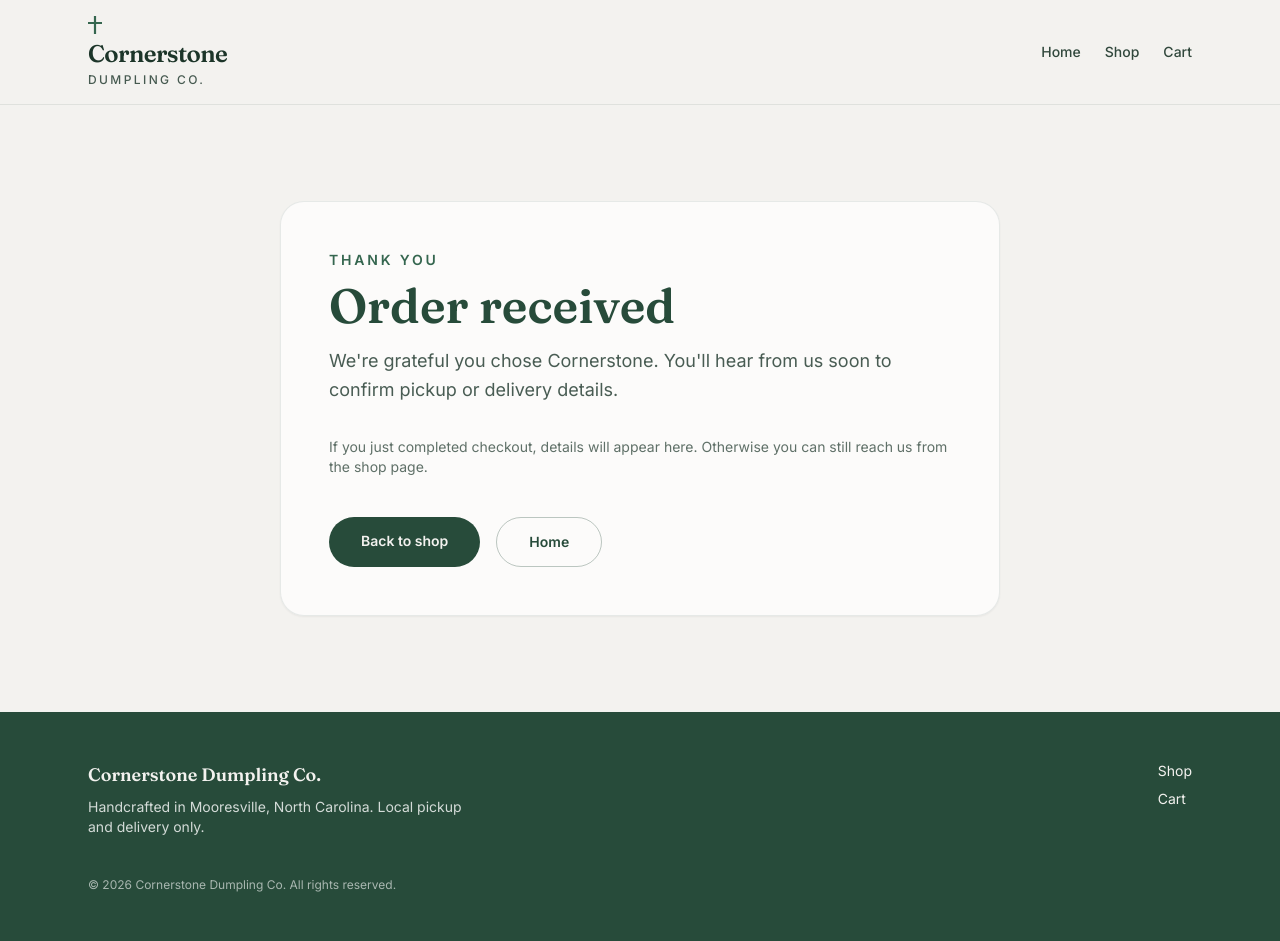
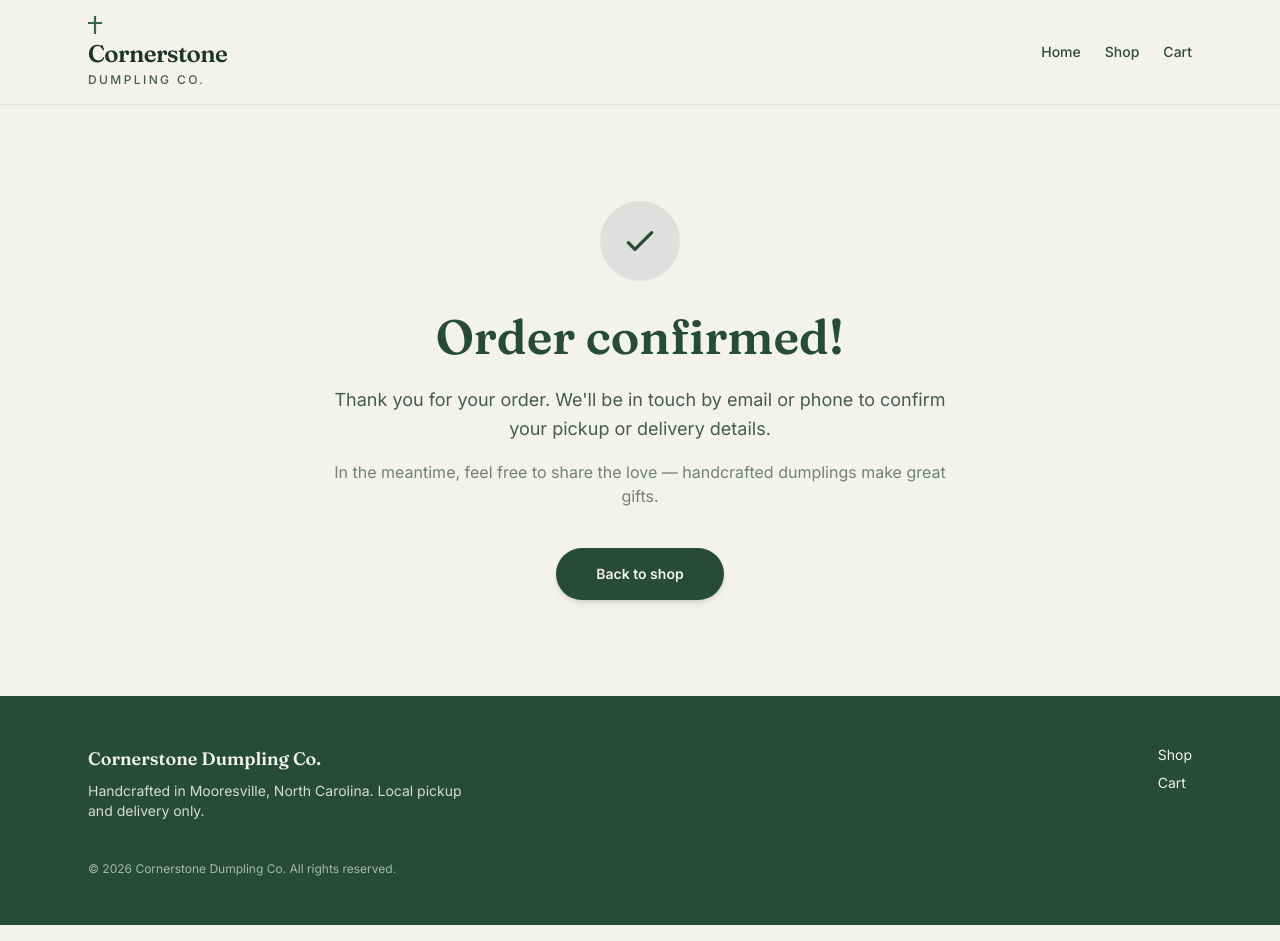
Before and after one commit to Stained0bsidian/cornerstone-dumpling-co, a Next.js app: page /order-confirmed in a window 1280 px wide. Built offline with nearby package versions, Linux system fonts and the light colour scheme.

Commit message:
Add Stripe checkout integration

```diff
--- a/app/checkout/page.tsx
+++ b/app/checkout/page.tsx
@@ -5,18 +5,12 @@ import { FormEvent, useState } from "react";
 import Link from "next/link";
 import { useCart } from "@/context/CartContext";
 import { formatPrice } from "@/lib/products";
-import {
-  LAST_ORDER_STORAGE_KEY,
-  type CheckoutOrder,
-} from "@/lib/order";
 
 export default function CheckoutPage() {
   const router = useRouter();
-  const { lines, subtotalCents, clearCart } = useCart();
+  const { lines, subtotalCents } = useCart();
   const [submitting, setSubmitting] = useState(false);
-  const [fulfillment, setFulfillment] = useState<"pickup" | "delivery">(
-    "pickup",
-  );
+  const [fulfillment, setFulfillment] = useState<"pickup" | "delivery">("pickup");
   const [customerName, setCustomerName] = useState("");
   const [email, setEmail] = useState("");
   const [phone, setPhone] = useState("");
@@ -28,16 +22,9 @@ export default function CheckoutPage() {
   if (lines.length === 0) {
     return (
       <div className="mx-auto max-w-6xl px-4 py-16 sm:px-6">
-        <h1 className="font-heading text-brand-green text-4xl font-semibold">
-          Checkout
-        </h1>
-        <p className="font-body text-brand-forest/75 mt-4 text-lg">
-          Your cart is empty. Add something delicious first.
-        </p>
-        <Link
-          href="/shop"
-          className="font-body bg-brand-green hover:bg-brand-green-accent text-brand-cream mt-8 inline-flex rounded-full px-8 py-3.5 text-sm font-semibold transition-colors"
-        >
+        <h1 className="font-heading text-brand-green text-4xl font-semibold">Checkout</h1>
+        <p className="font-body text-brand-forest/75 mt-4 text-lg">Your cart is empty. Add something delicious first.</p>
+        <Link href="/shop" className="font-body bg-brand-green hover:bg-brand-green-accent text-brand-cream mt-8 inline-flex rounded-full px-8 py-3.5 text-sm font-semibold transition-colors">
           Go to shop
         </Link>
       </div>
@@ -61,50 +48,32 @@ export default function CheckoutPage() {
       return;
     }
 
-    const orderId = `ORD-${Date.now()}`;
-    const order: CheckoutOrder = {
-      orderId,
-      createdAt: new Date().toISOString(),
-      customerName: customerName.trim(),
-      email: email.trim(),
-      phone: phone.trim(),
-      fulfillment,
-      deliveryAddress:
-        fulfillment === "delivery" ? deliveryAddress.trim() : null,
-      preferredDateTime: preferredDateTime.trim(),
-      specialInstructions: specialInstructions.trim(),
-      lines: lines.map((l) => ({
-        name: l.product.name,
-        quantity: l.quantity,
-        lineTotalCents: l.product.priceCents * l.quantity,
-      })),
-      subtotalCents,
-    };
-
     setSubmitting(true);
     try {
-      const res = await fetch("/api/order", {
+      const res = await fetch("/api/checkout", {
         method: "POST",
         headers: { "Content-Type": "application/json" },
-        body: JSON.stringify(order),
+        body: JSON.stringify({
+          lines: lines.map((l) => ({ productId: l.product.id, quantity: l.quantity })),
+          customerName: customerName.trim(),
+          email: email.trim(),
+          phone: phone.trim(),
+          fulfillment,
+          deliveryAddress: fulfillment === "delivery" ? deliveryAddress.trim() : null,
+          preferredDateTime: preferredDateTime.trim(),
+          specialInstructions: specialInstructions.trim(),
+        }),
       });
-      const data = (await res.json()) as { ok?: boolean; error?: string };
 
-      if (!res.ok || !data.ok) {
+      const data = await res.json() as { url?: string; error?: string };
+
+      if (!res.ok || !data.url) {
         setError(data.error ?? "Something went wrong. Please try again.");
         return;
       }
 
-      try {
-        sessionStorage.setItem(LAST_ORDER_STORAGE_KEY, JSON.stringify(order));
-      } catch {
-        // ignore storage errors
-      }
-
-      // TODO: Stripe — after successful payment, attach payment intent id to order in DB.
-
-      clearCart();
-      router.push("/order-confirmed");
+      // Redirect to Stripe Checkout
+      window.location.href = data.url;
     } catch {
       setError("Network error. Check your connection and try again.");
     } finally {
@@ -114,91 +83,49 @@ export default function CheckoutPage() {
 
   return (
     <div className="mx-auto max-w-6xl px-4 py-12 sm:px-6 sm:py-16">
-      <h1 className="font-heading text-brand-green text-4xl font-semibold">
-        Checkout
-      </h1>
+      <h1 className="font-heading text-brand-green text-4xl font-semibold">Checkout</h1>
       <p className="font-body text-brand-forest/75 mt-3 max-w-2xl">
-        Local pickup or local delivery only—we&apos;ll confirm your order by
-        email or phone.
+        Local pickup or local delivery only—we&apos;ll confirm your order by email or phone.
       </p>
 
       <div className="mt-12 grid gap-12 lg:grid-cols-5">
         <section className="border-brand-green/10 lg:col-span-3 rounded-3xl border bg-white/70 p-6 shadow-sm sm:p-8">
-          <h2 className="font-heading text-brand-forest text-2xl font-semibold">
-            Your details
-          </h2>
+          <h2 className="font-heading text-brand-forest text-2xl font-semibold">Your details</h2>
           <form className="mt-8 space-y-6" onSubmit={handleSubmit} noValidate>
             {error && (
-              <p
-                className="font-body rounded-xl bg-red-50 px-4 py-3 text-sm text-red-800"
-                role="alert"
-              >
-                {error}
-              </p>
+              <p className="font-body rounded-xl bg-red-50 px-4 py-3 text-sm text-red-800" role="alert">{error}</p>
             )}
 
             <div className="grid gap-6 sm:grid-cols-2">
               <label className="font-body block text-sm font-medium text-brand-forest">
                 Full name
-                <input
-                  required
-                  name="customerName"
-                  value={customerName}
-                  onChange={(e) => setCustomerName(e.target.value)}
-                  autoComplete="name"
-                  className="border-brand-green/20 focus:border-brand-green focus:ring-brand-green/30 mt-2 w-full rounded-xl border bg-white px-4 py-3 text-brand-forest shadow-sm focus:outline-none focus:ring-2"
-                />
+                <input required name="customerName" value={customerName} onChange={(e) => setCustomerName(e.target.value)} autoComplete="name"
+                  className="border-brand-green/20 focus:border-brand-green focus:ring-brand-green/30 mt-2 w-full rounded-xl border bg-white px-4 py-3 text-brand-forest shadow-sm focus:outline-none focus:ring-2" />
               </label>
               <label className="font-body block text-sm font-medium text-brand-forest">
                 Email
-                <input
-                  required
-                  type="email"
-                  name="email"
-                  value={email}
-                  onChange={(e) => setEmail(e.target.value)}
-                  autoComplete="email"
-                  className="border-brand-green/20 focus:border-brand-green focus:ring-brand-green/30 mt-2 w-full rounded-xl border bg-white px-4 py-3 text-brand-forest shadow-sm focus:outline-none focus:ring-2"
-                />
+                <input required type="email" name="email" value={email} onChange={(e) => setEmail(e.target.value)} autoComplete="email"
+                  className="border-brand-green/20 focus:border-brand-green focus:ring-brand-green/30 mt-2 w-full rounded-xl border bg-white px-4 py-3 text-brand-forest shadow-sm focus:outline-none focus:ring-2" />
               </label>
             </div>
 
             <label className="font-body block text-sm font-medium text-brand-forest">
               Phone
-              <input
-                required
-                type="tel"
-                name="phone"
-                value={phone}
-                onChange={(e) => setPhone(e.target.value)}
-                autoComplete="tel"
-                className="border-brand-green/20 focus:border-brand-green focus:ring-brand-green/30 mt-2 w-full rounded-xl border bg-white px-4 py-3 text-brand-forest shadow-sm focus:outline-none focus:ring-2"
-              />
+              <input required type="tel" name="phone" value={phone} onChange={(e) => setPhone(e.target.value)} autoComplete="tel"
+                className="border-brand-green/20 focus:border-brand-green focus:ring-brand-green/30 mt-2 w-full rounded-xl border bg-white px-4 py-3 text-brand-forest shadow-sm focus:outline-none focus:ring-2" />
             </label>
 
             <fieldset>
-              <legend className="font-body text-sm font-medium text-brand-forest">
-                Fulfillment
-              </legend>
+              <legend className="font-body text-sm font-medium text-brand-forest">Fulfillment</legend>
               <div className="mt-3 flex flex-wrap gap-4">
                 <label className="font-body inline-flex cursor-pointer items-center gap-2 text-sm">
-                  <input
-                    type="radio"
-                    name="fulfillment"
-                    checked={fulfillment === "pickup"}
-                    onChange={() => setFulfillment("pickup")}
-                    className="text-brand-green focus:ring-brand-green border-brand-green/30"
-                  />
+                  <input type="radio" name="fulfillment" checked={fulfillment === "pickup"} onChange={() => setFulfillment("pickup")}
+                    className="text-brand-green focus:ring-brand-green border-brand-green/30" />
                   Local pickup
                 </label>
                 <label className="font-body inline-flex cursor-pointer items-center gap-2 text-sm">
-                  <input
-                    type="radio"
-                    name="fulfillment"
-                    checked={fulfillment === "delivery"}
-                    onChange={() => setFulfillment("delivery")}
-                    className="text-brand-green focus:ring-brand-green border-brand-green/30"
-                  />
+                  <input type="radio" name="fulfillment" checked={fulfillment === "delivery"} onChange={() => setFulfillment("delivery")}
+                    className="text-brand-green focus:ring-brand-green border-brand-green/30" />
                   Local delivery
                 </label>
               </div>
@@ -207,79 +134,50 @@ export default function CheckoutPage() {
             {fulfillment === "delivery" && (
               <label className="font-body block text-sm font-medium text-brand-forest">
                 Delivery address
-                <textarea
-                  name="deliveryAddress"
-                  value={deliveryAddress}
-                  onChange={(e) => setDeliveryAddress(e.target.value)}
-                  rows={3}
+                <textarea name="deliveryAddress" value={deliveryAddress} onChange={(e) => setDeliveryAddress(e.target.value)} rows={3}
                   className="border-brand-green/20 focus:border-brand-green focus:ring-brand-green/30 mt-2 w-full rounded-xl border bg-white px-4 py-3 text-brand-forest shadow-sm focus:outline-none focus:ring-2"
-                  placeholder="Street, city, ZIP"
-                />
+                  placeholder="Street, city, ZIP" />
               </label>
             )}
 
             <label className="font-body block text-sm font-medium text-brand-forest">
               Preferred date &amp; time
-              <input
-                required
-                name="preferredDateTime"
-                value={preferredDateTime}
-                onChange={(e) => setPreferredDateTime(e.target.value)}
+              <input required name="preferredDateTime" value={preferredDateTime} onChange={(e) => setPreferredDateTime(e.target.value)}
                 className="border-brand-green/20 focus:border-brand-green focus:ring-brand-green/30 mt-2 w-full rounded-xl border bg-white px-4 py-3 text-brand-forest shadow-sm focus:outline-none focus:ring-2"
-                placeholder="e.g. Saturday 4–6pm, or a specific date"
-              />
+                placeholder="e.g. Saturday 4–6pm, or a specific date" />
             </label>
 
             <label className="font-body block text-sm font-medium text-brand-forest">
               Special instructions
-              <textarea
-                name="specialInstructions"
-                value={specialInstructions}
-                onChange={(e) => setSpecialInstructions(e.target.value)}
-                rows={3}
+              <textarea name="specialInstructions" value={specialInstructions} onChange={(e) => setSpecialInstructions(e.target.value)} rows={3}
                 className="border-brand-green/20 focus:border-brand-green focus:ring-brand-green/30 mt-2 w-full rounded-xl border bg-white px-4 py-3 text-brand-forest shadow-sm focus:outline-none focus:ring-2"
-                placeholder="Allergies, gate codes, gift note…"
-              />
+                placeholder="Allergies, gate codes, gift note…" />
             </label>
 
-            <button
-              type="submit"
-              disabled={submitting}
-              className="font-body bg-brand-green hover:bg-brand-green-accent text-brand-cream w-full rounded-full px-8 py-4 text-sm font-semibold shadow-md transition-colors enabled:cursor-pointer disabled:cursor-not-allowed disabled:opacity-60 sm:w-auto"
-            >
-              {submitting ? "Placing order…" : "Place order"}
+            <button type="submit" disabled={submitting}
+              className="font-body bg-brand-green hover:bg-brand-green-accent text-brand-cream w-full rounded-full px-8 py-4 text-sm font-semibold shadow-md transition-colors enabled:cursor-pointer disabled:cursor-not-allowed disabled:opacity-60 sm:w-auto">
+              {submitting ? "Redirecting to payment…" : "Continue to payment →"}
             </button>
           </form>
         </section>
 
         <aside className="lg:col-span-2">
           <div className="border-brand-green/10 bg-brand-cream/80 sticky top-28 rounded-3xl border p-6 shadow-sm">
-            <h2 className="font-heading text-brand-forest text-xl font-semibold">
-              Order summary
-            </h2>
+            <h2 className="font-heading text-brand-forest text-xl font-semibold">Order summary</h2>
             <ul className="mt-4 space-y-3">
               {lines.map((l) => (
-                <li
-                  key={l.product.id}
-                  className="font-body flex justify-between gap-4 text-sm text-brand-forest/90"
-                >
-                  <span>
-                    {l.quantity}× {l.product.name}
-                  </span>
-                  <span className="shrink-0 font-medium">
-                    {formatPrice(l.product.priceCents * l.quantity)}
-                  </span>
+                <li key={l.product.id} className="font-body flex justify-between gap-4 text-sm text-brand-forest/90">
+                  <span>{l.quantity}× {l.product.name}</span>
+                  <span className="shrink-0 font-medium">{formatPrice(l.product.priceCents * l.quantity)}</span>
                 </li>
               ))}
             </ul>
             <p className="font-body text-brand-forest mt-6 flex justify-between border-t border-brand-green/10 pt-4 text-lg font-semibold">
-              <span>Subtotal</span>
+              <span>Total</span>
               <span>{formatPrice(subtotalCents)}</span>
             </p>
             <p className="font-body text-brand-forest/65 mt-3 text-xs leading-relaxed">
-              Payment will be collected when Stripe is connected. For now,
-              we&apos;ll follow up to confirm total and arrange pickup or
-              delivery.
+              You&apos;ll be taken to Stripe&apos;s secure checkout to complete payment. All major cards accepted.
             </p>
           </div>
         </aside>
--- a/app/order-confirmed/page.tsx
+++ b/app/order-confirmed/page.tsx
@@ -1,94 +1,34 @@
 "use client";
 
+import { useEffect } from "react";
 import Link from "next/link";
-import { useEffect, useState } from "react";
-import { formatPrice } from "@/lib/products";
-import {
-  LAST_ORDER_STORAGE_KEY,
-  type CheckoutOrder,
-} from "@/lib/order";
+import { useCart } from "@/context/CartContext";
 
 export default function OrderConfirmedPage() {
-  const [order, setOrder] = useState<CheckoutOrder | null>(null);
+  const { clearCart } = useCart();
 
+  // Clear cart after successful Stripe payment redirect
   useEffect(() => {
-    try {
-      const raw = sessionStorage.getItem(LAST_ORDER_STORAGE_KEY);
-      if (raw) {
-        setOrder(JSON.parse(raw) as CheckoutOrder);
-      }
-    } catch {
-      setOrder(null);
-    }
-  }, []);
+    clearCart();
+  }, [clearCart]);
 
   return (
-    <div className="mx-auto max-w-3xl px-4 py-16 sm:px-6 sm:py-24">
-      <div className="border-brand-green/10 bg-white/70 rounded-3xl border p-8 shadow-sm sm:p-12">
-        <p className="font-body text-brand-green-accent text-sm font-semibold uppercase tracking-[0.2em]">
-          Thank you
-        </p>
-        <h1 className="font-heading text-brand-green mt-3 text-4xl font-semibold sm:text-5xl">
-          Order received
-        </h1>
-        <p className="font-body text-brand-forest/80 mt-4 text-lg leading-relaxed">
-          We&apos;re grateful you chose Cornerstone. You&apos;ll hear from us
-          soon to confirm pickup or delivery details.
-        </p>
-
-        {order ? (
-          <div className="border-brand-green/10 mt-10 space-y-6 border-t pt-8">
-            <p className="font-body text-brand-forest">
-              <span className="text-brand-forest/70">Order ID:</span>{" "}
-              <span className="font-semibold">{order.orderId}</span>
-            </p>
-            <ul className="space-y-2">
-              {order.lines.map((line, i) => (
-                <li
-                  key={`${line.name}-${i}`}
-                  className="font-body flex justify-between gap-4 text-brand-forest/90"
-                >
-                  <span>
-                    {line.quantity}× {line.name}
-                  </span>
-                  <span className="shrink-0 font-medium">
-                    {formatPrice(line.lineTotalCents)}
-                  </span>
-                </li>
-              ))}
-            </ul>
-            <p className="font-body text-brand-forest flex justify-between text-lg font-semibold">
-              <span>Subtotal</span>
-              <span>{formatPrice(order.subtotalCents)}</span>
-            </p>
-            <p className="font-body text-brand-forest/70 text-sm">
-              {order.fulfillment === "pickup"
-                ? "Fulfillment: Local pickup"
-                : `Delivery to: ${order.deliveryAddress ?? ""}`}
-            </p>
-          </div>
-        ) : (
-          <p className="font-body text-brand-forest/70 mt-8 text-sm">
-            If you just completed checkout, details will appear here. Otherwise
-            you can still reach us from the shop page.
-          </p>
-        )}
-
-        <div className="mt-10 flex flex-wrap gap-4">
-          <Link
-            href="/shop"
-            className="font-body bg-brand-green hover:bg-brand-green-accent text-brand-cream inline-flex rounded-full px-8 py-3.5 text-sm font-semibold transition-colors"
-          >
-            Back to shop
-          </Link>
-          <Link
-            href="/"
-            className="font-body text-brand-green border-brand-green/30 hover:bg-brand-green/5 inline-flex rounded-full border px-8 py-3.5 text-sm font-semibold transition-colors"
-          >
-            Home
-          </Link>
-        </div>
+    <div className="mx-auto max-w-2xl px-4 py-24 text-center sm:px-6">
+      <div className="bg-brand-green/10 mx-auto mb-8 flex h-20 w-20 items-center justify-center rounded-full">
+        <svg className="text-brand-green h-10 w-10" fill="none" viewBox="0 0 24 24" stroke="currentColor" strokeWidth={2}>
+          <path strokeLinecap="round" strokeLinejoin="round" d="M5 13l4 4L19 7" />
+        </svg>
       </div>
+      <h1 className="font-heading text-brand-green text-4xl font-semibold sm:text-5xl">Order confirmed!</h1>
+      <p className="font-body text-brand-forest/80 mt-6 text-lg leading-relaxed">
+        Thank you for your order. We&apos;ll be in touch by email or phone to confirm your pickup or delivery details.
+      </p>
+      <p className="font-body text-brand-forest/60 mt-4 text-base">
+        In the meantime, feel free to share the love — handcrafted dumplings make great gifts.
+      </p>
+      <Link href="/shop" className="font-body bg-brand-green hover:bg-brand-green-accent text-brand-cream mt-10 inline-flex rounded-full px-10 py-4 text-sm font-semibold shadow-md transition-colors">
+        Back to shop
+      </Link>
     </div>
   );
 }
--- a/package.json
+++ b/package.json
@@ -12,11 +12,13 @@
     "@sanity/client": "^6.24.1",
     "@sanity/image-url": "^1.1.0",
     "@sanity/vision": "^3.68.3",
+    "@stripe/stripe-js": "^9.1.0",
     "next": "14.2.18",
     "next-sanity": "^9.8.16",
     "react": "^18.3.1",
     "react-dom": "^18.3.1",
-    "sanity": "^3.68.3"
+    "sanity": "^3.68.3",
+    "stripe": "^22.0.0"
   },
   "devDependencies": {
     "@types/node": "^20.14.0",
```
Also changed, not shown: app/api/checkout/route.ts (added, +68 -0 lines), lib/stripe.ts (added, +8 -0 lines), 1 other file (tests, documents, lock files or other folders).
